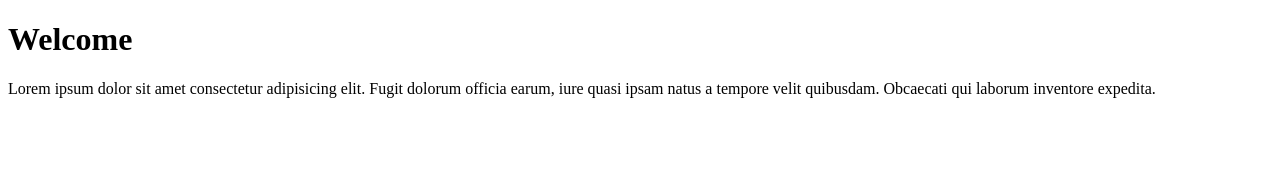
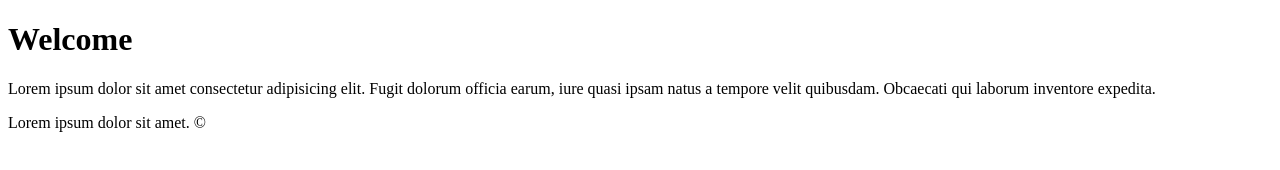
Before and after one commit to njmomasso/e25-edw2-examen-mi-session, a plain HTML site: page index.html in a window 1280 px wide. Drawn offline with Linux system fonts and the light colour scheme.

Commit message:
Ajout du footer

```diff
--- a/index.html
+++ b/index.html
@@ -9,5 +9,8 @@
 <body>
     <h1>Welcome</h1>
     <p>Lorem ipsum dolor sit amet consectetur adipisicing elit. Fugit dolorum officia earum, iure quasi ipsam natus a tempore velit quibusdam. Obcaecati qui laborum inventore expedita.</p>
+    <footer>
+        <p>Lorem ipsum dolor sit amet. &copy;</p>
+    </footer>
 </body>
 </html>
```
